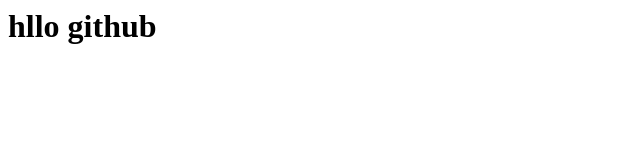
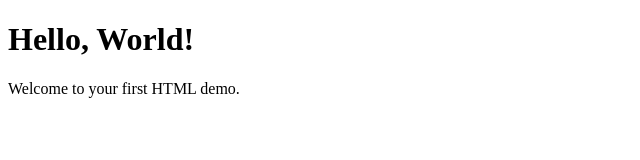
Before and after one commit to Tamanna-haritwal128/MYFirst-DEMO, a plain HTML site: page LocalRepo/INDEX.html in a window 1280 px wide. Shown: the whole page, without its empty margins (0-640 px from the left). Drawn offline with Linux system fonts and the light colour scheme.

Commit message:
new messege

```diff
--- a/LocalRepo/INDEX.html
+++ b/LocalRepo/INDEX.html
@@ -1 +1,11 @@
-<h1>hllo github</h1>
+<!DOCTYPE html>
+<html lang="en">
+<head>
+    <meta charset="UTF-8">
+    <title>My First Demo</title>
+</head>
+<body>
+    <h1>Hello, World!</h1>
+    <p>Welcome to your first HTML demo.</p>
+</body>
+</html>
```
